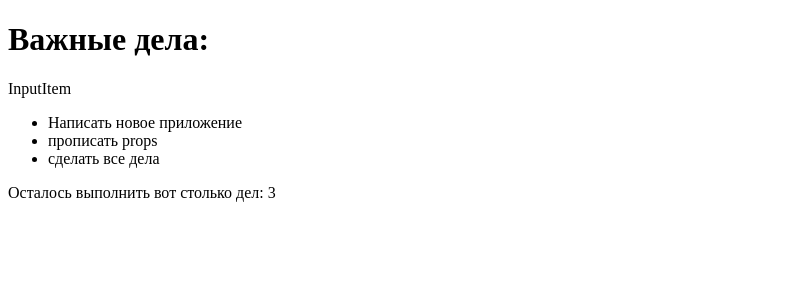
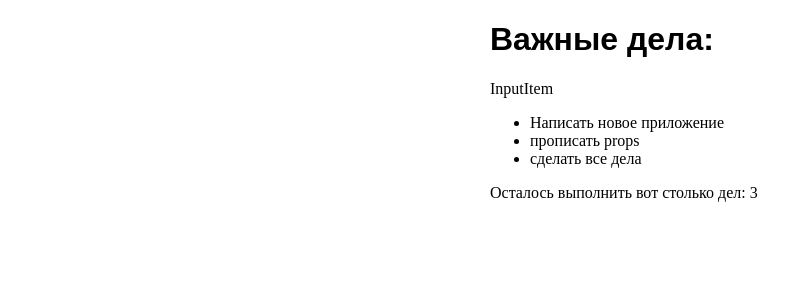
Before and after one commit to WebHeroSchool/todo_soboleva_react, a React (Create React App) app: page / in a window 1280 px wide. Shown: the top 300 px of the page, without its empty margins (0-812 px from the left). Built offline with nearby package versions, Linux system fonts and the light colour scheme.

Commit message:
Update App.js

```diff
--- a/src/components/App/App.js
+++ b/src/components/App/App.js
@@ -2,6 +2,7 @@ import React from 'react';
 import Footer from '../Footer/Footer';
 import InputItem from '../InputItem/InputItem';
 import ItemList from '../ItemList/ItemList';
+import './App.css';
 
 const todoItem = 'Написать новое приложение';
 
@@ -19,8 +20,8 @@ const App = () => {
 ];
 
   return (
-  <div>
-   <h1> Важные дела: </h1>
+  <div className="wrap">
+   <h1 className="wrap_title"> Важные дела: </h1>
    <InputItem />
    <ItemList items={items} />
    <Footer count={3} />
```
